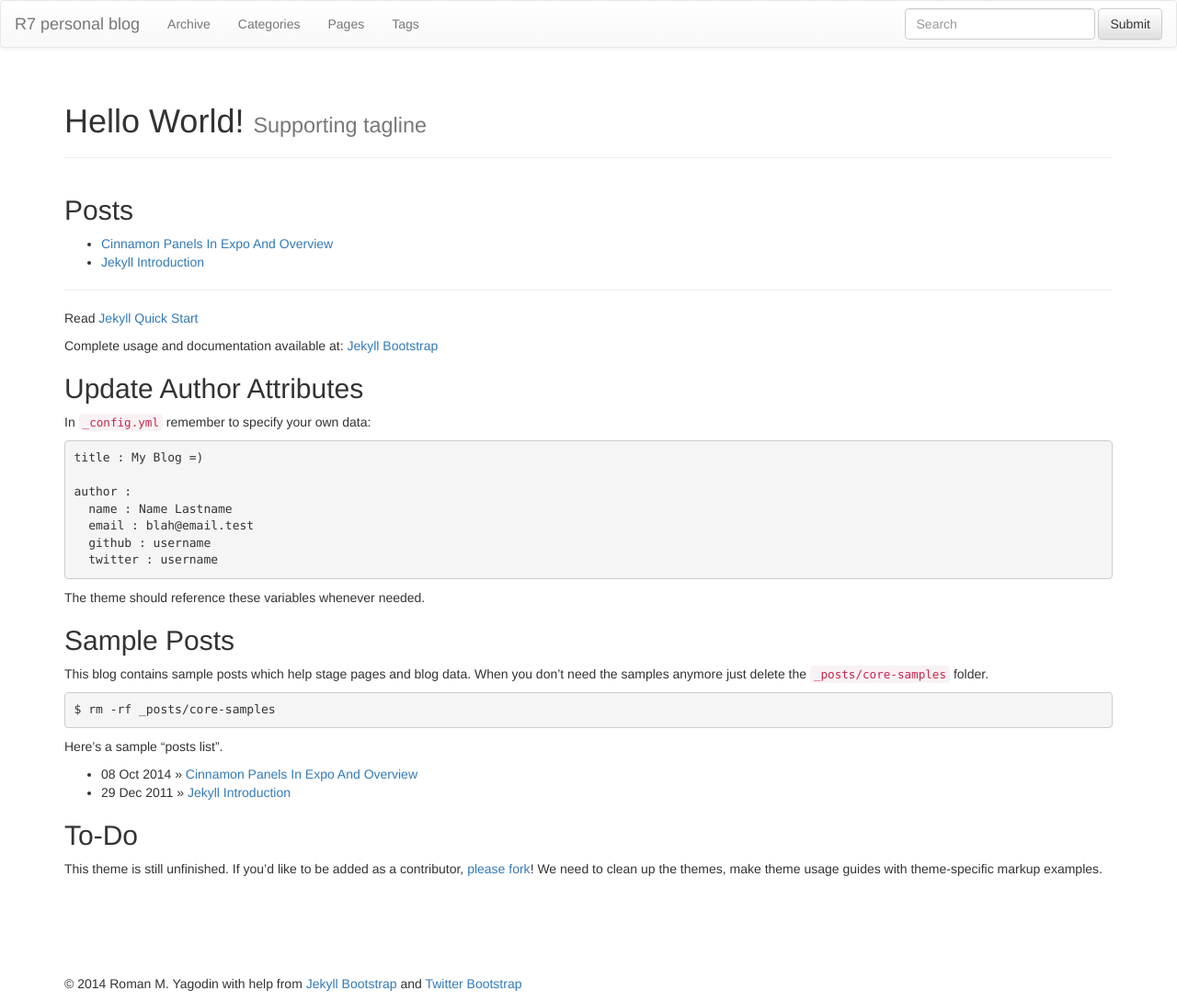
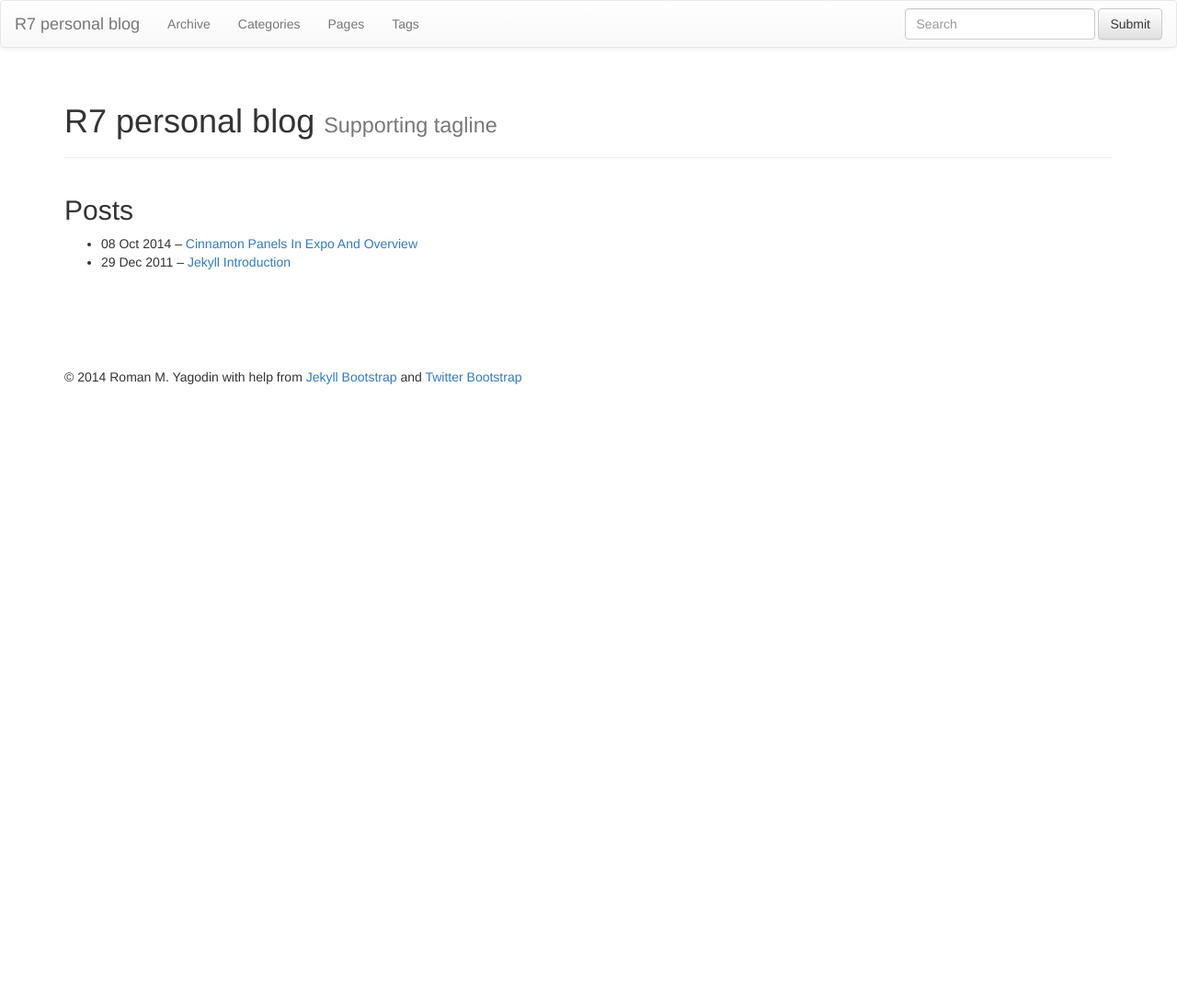
Before and after one commit to roman-yagodin/roman-yagodin.github.io, a Jekyll site: the page built from index.md, in a window 1280 px wide. Shown: the whole page at 92% size. Built offline with Jekyll 4.4.1, drawn with Linux system fonts in a browser that asks for light colours; nearby versions of some CDN libraries; library files that are not in the unit come from our copies; after the commit the page ends 900 px from its top, so only the background shows below that.

Commit message:
Remove default content

```diff
--- a/index.md
+++ b/index.md
@@ -1,56 +1,14 @@
 ---
 layout: page
-title: Hello World!
+title: R7 personal blog
 tagline: Supporting tagline
 ---
 {% include JB/setup %}
 
 ## Posts
 
-<ul>
+<ul class="posts">
   {% for post in site.posts %}
-    <li>
-      <a href="{{ post.url }}">{{ post.title }}</a>
-    </li>
+    <li><span>{{ post.date | date_to_string }}</span> &ndash; <a href="{{ BASE_PATH }}{{ post.url }}">{{ post.title }}</a></li>
   {% endfor %}
 </ul>
-
-<hr />
-
-Read [Jekyll Quick Start](http://jekyllbootstrap.com/usage/jekyll-quick-start.html)
-
-Complete usage and documentation available at: [Jekyll Bootstrap](http://jekyllbootstrap.com)
-
-## Update Author Attributes
-
-In `_config.yml` remember to specify your own data:
-
-    title : My Blog =)
-
-    author :
-      name : Name Lastname
-      email : blah@email.test
-      github : username
-      twitter : username
-
-The theme should reference these variables whenever needed.
-
-## Sample Posts
-
-This blog contains sample posts which help stage pages and blog data.
-When you don't need the samples anymore just delete the `_posts/core-samples` folder.
-
-    $ rm -rf _posts/core-samples
-
-Here's a sample "posts list".
-
-<ul class="posts">
-  {% for post in site.posts %}
-    <li><span>{{ post.date | date_to_string }}</span> &raquo; <a href="{{ BASE_PATH }}{{ post.url }}">{{ post.title }}</a></li>
-  {% endfor %}
-</ul>
-
-## To-Do
-
-This theme is still unfinished. If you'd like to be added as a contributor, [please fork](http://github.com/plusjade/jekyll-bootstrap)!
-We need to clean up the themes, make theme usage guides with theme-specific markup examples.
```
